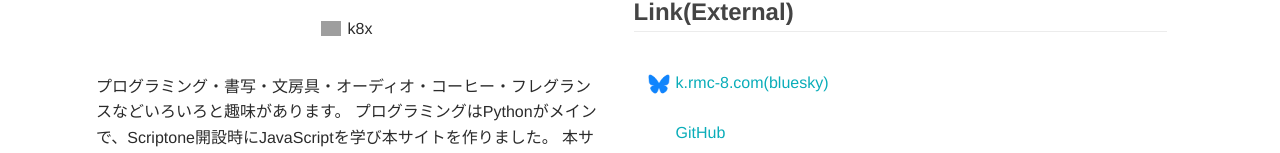
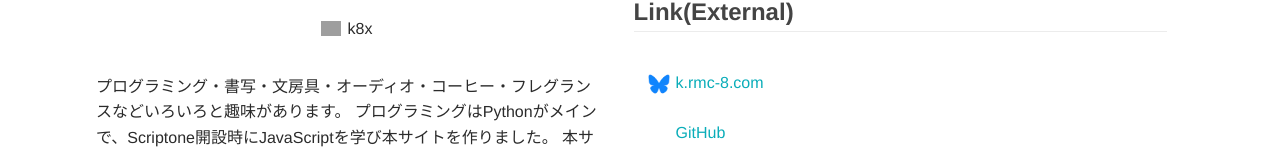
Before and after one commit to rmc8/svelte-blog-scriptone, a SvelteKit app: page /ToC1Kwin in a window 1280 px wide. Shown: the part 4881-5034 px from the top of the page. Built offline with nearby package versions, Linux system fonts and the light colour scheme; grey boxes are pictures that could not be loaded.

Commit message:
[FIX] rm (bluesky)

```diff
--- a/src/components/Footer.svelte
+++ b/src/components/Footer.svelte
@@ -66,7 +66,7 @@
 						<li>
 							<a
 								style="background:url('/icon/bluesky.webp')"
-								href="https://bsky.app/profile/k.rmc-8.com">k.rmc-8.com(bluesky)</a
+								href="https://bsky.app/profile/k.rmc-8.com">k.rmc-8.com</a
 							>
 						</li>
 						<li>
```
